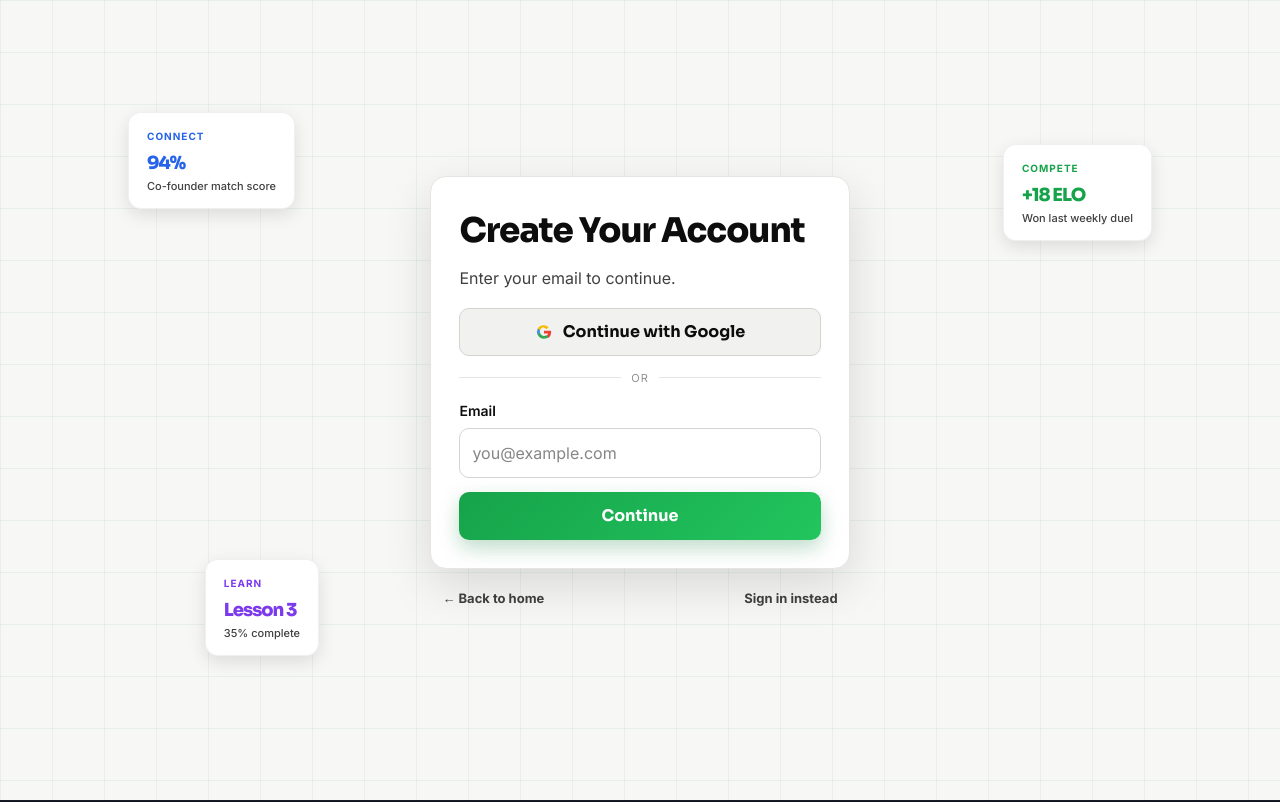
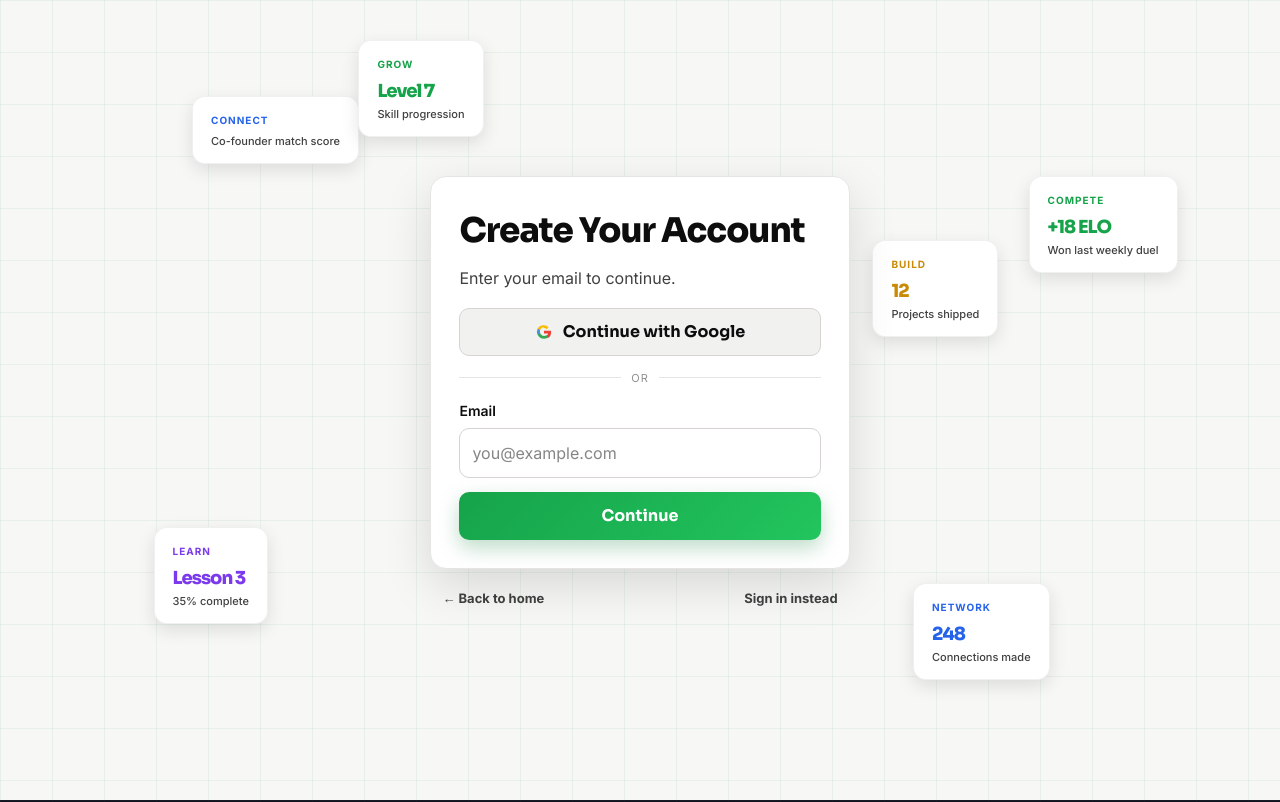
Before and after one commit to JackPigPro/pitchrival, a Next.js app: page /signup in a window 1280 px wide. Shown: the top 802 px of the page. Built offline with nearby package versions, Linux system fonts and the light colour scheme; no server answers.

Commit message:
sign up login pages

```diff
--- a/app/globals.css
+++ b/app/globals.css
@@ -162,10 +162,15 @@ body { font-family: var(--font-body); background: var(--bg); color: var(--text);
 .hdc-1 { top: 145px; left: 4%; transform: rotate(-4deg); border-left: 3px solid var(--blue); animation: floatA 4s ease-in-out infinite; }
 .hdc-2 { top: 200px; right: 4%; transform: rotate(3deg); border-left: 3px solid var(--green); animation: floatB 5s ease-in-out infinite; }
 .hdc-3 { bottom: 320px; left: 6%; transform: rotate(2deg); border-left: 3px solid var(--purple); animation: floatC 4.5s ease-in-out infinite; }
-.hdc-4 { bottom: 260px; right: 5%; transform: rotate(-3deg); border-left: 3px solid var(--gold); animation: floatA 5.5s ease-in-out infinite; }
+.hdc-4 { bottom: 260px; right: 5%; transform: rotate(-3deg); border-left: 3px solid var(--gold); animation: floatD 6s ease-in-out infinite; }
+.hdc-5 { top: 180px; left: 8%; transform: rotate(1deg); border-left: 3px solid var(--blue); animation: floatE 5.5s ease-in-out infinite; }
+.hdc-6 { bottom: 200px; right: 8%; transform: rotate(-2deg); border-left: 3px solid var(--green); animation: floatF 4.8s ease-in-out infinite; }
 @keyframes floatA { 0%,100% { transform: rotate(-4deg) translateY(0); } 50% { transform: rotate(-4deg) translateY(-10px); } }
 @keyframes floatB { 0%,100% { transform: rotate(3deg) translateY(0); } 50% { transform: rotate(3deg) translateY(-12px); } }
 @keyframes floatC { 0%,100% { transform: rotate(2deg) translateY(0); } 50% { transform: rotate(2deg) translateY(-8px); } }
+@keyframes floatD { 0%,100% { transform: rotate(-3deg) translateY(0); } 50% { transform: rotate(-3deg) translateY(-15px); } }
+@keyframes floatE { 0%,100% { transform: rotate(1deg) translateY(0) translateX(0); } 50% { transform: rotate(1deg) translateY(-6px) translateX(4px); } }
+@keyframes floatF { 0%,100% { transform: rotate(-2deg) translateY(0) translateX(0); } 50% { transform: rotate(-2deg) translateY(-9px) translateX(-3px); } }
 .hdc-badge { display: inline-flex; align-items: center; gap: 5px; font-size: 10px; font-weight: 700; letter-spacing: 1px; text-transform: uppercase; margin-bottom: 6px; }
 .hdc-badge.g { color: var(--green); }
 .hdc-badge.b { color: var(--blue); }
@@ -560,6 +565,17 @@ button:hover, .nav-login:hover, .nav-signup:hover, .ft-cta:hover, .pc-cta:hover,
 .auth-deco-1 { top: 14%; left: 10%; }
 .auth-deco-2 { top: 18%; right: 10%; }
 .auth-deco-3 { bottom: 18%; left: 16%; }
+.auth-deco-4 { top: 25%; right: 18%; }
+.auth-deco-5 { bottom: 25%; right: 12%; }
+.auth-deco-6 { top: 8%; left: 22%; }
+
+/* Different positioning for signup page */
+.signup-page .auth-deco-1 { top: 12%; left: 15%; }
+.signup-page .auth-deco-2 { top: 22%; right: 8%; }
+.signup-page .auth-deco-3 { bottom: 22%; left: 12%; }
+.signup-page .auth-deco-4 { top: 30%; right: 22%; }
+.signup-page .auth-deco-5 { bottom: 15%; right: 18%; }
+.signup-page .auth-deco-6 { top: 5%; left: 28%; }
 
 /* ═══════════════════════════════════════════════════════════
    PRICING
--- a/app/login/page.tsx
+++ b/app/login/page.tsx
@@ -35,7 +35,6 @@ export default async function LoginPage({
       />
       <div className="auth-deco auth-deco-1 hero-deco-card">
         <div className="hdc-badge b">Connect</div>
-        <div className="hdc-val b">94%</div>
         <div className="hdc-text">Co-founder match score</div>
       </div>
       <div className="auth-deco auth-deco-2 hero-deco-card">
@@ -47,6 +46,21 @@ export default async function LoginPage({
         <div className="hdc-badge p">Learn</div>
         <div className="hdc-val p">Lesson 3</div>
         <div className="hdc-text">35% complete</div>
+      </div>
+      <div className="auth-deco auth-deco-4 hero-deco-card">
+        <div className="hdc-badge o">Build</div>
+        <div className="hdc-val o">12</div>
+        <div className="hdc-text">Projects shipped</div>
+      </div>
+      <div className="auth-deco auth-deco-5 hero-deco-card">
+        <div className="hdc-badge b">Network</div>
+        <div className="hdc-val b">248</div>
+        <div className="hdc-text">Connections made</div>
+      </div>
+      <div className="auth-deco auth-deco-6 hero-deco-card">
+        <div className="hdc-badge g">Grow</div>
+        <div className="hdc-val g">Level 7</div>
+        <div className="hdc-text">Skill progression</div>
       </div>
       <div style={{ position: 'relative', zIndex: 2 }}>
         <LoginForm mode={mode} />
--- a/app/signup/page.tsx
+++ b/app/signup/page.tsx
@@ -4,6 +4,7 @@ import LoginForm from '@/app/login/LoginForm'
 export default function SignupPage() {
   return (
     <main
+      className="signup-page"
       style={{
         minHeight: '100vh',
         display: 'grid',
@@ -28,7 +29,6 @@ export default function SignupPage() {
       />
       <div className="auth-deco auth-deco-1 hero-deco-card">
         <div className="hdc-badge b">Connect</div>
-        <div className="hdc-val b">94%</div>
         <div className="hdc-text">Co-founder match score</div>
       </div>
       <div className="auth-deco auth-deco-2 hero-deco-card">
@@ -40,6 +40,21 @@ export default function SignupPage() {
         <div className="hdc-badge p">Learn</div>
         <div className="hdc-val p">Lesson 3</div>
         <div className="hdc-text">35% complete</div>
+      </div>
+      <div className="auth-deco auth-deco-4 hero-deco-card">
+        <div className="hdc-badge o">Build</div>
+        <div className="hdc-val o">12</div>
+        <div className="hdc-text">Projects shipped</div>
+      </div>
+      <div className="auth-deco auth-deco-5 hero-deco-card">
+        <div className="hdc-badge b">Network</div>
+        <div className="hdc-val b">248</div>
+        <div className="hdc-text">Connections made</div>
+      </div>
+      <div className="auth-deco auth-deco-6 hero-deco-card">
+        <div className="hdc-badge g">Grow</div>
+        <div className="hdc-val g">Level 7</div>
+        <div className="hdc-text">Skill progression</div>
       </div>
       <div style={{ position: 'relative', zIndex: 2 }}>
         <LoginForm mode="signup" />
```
